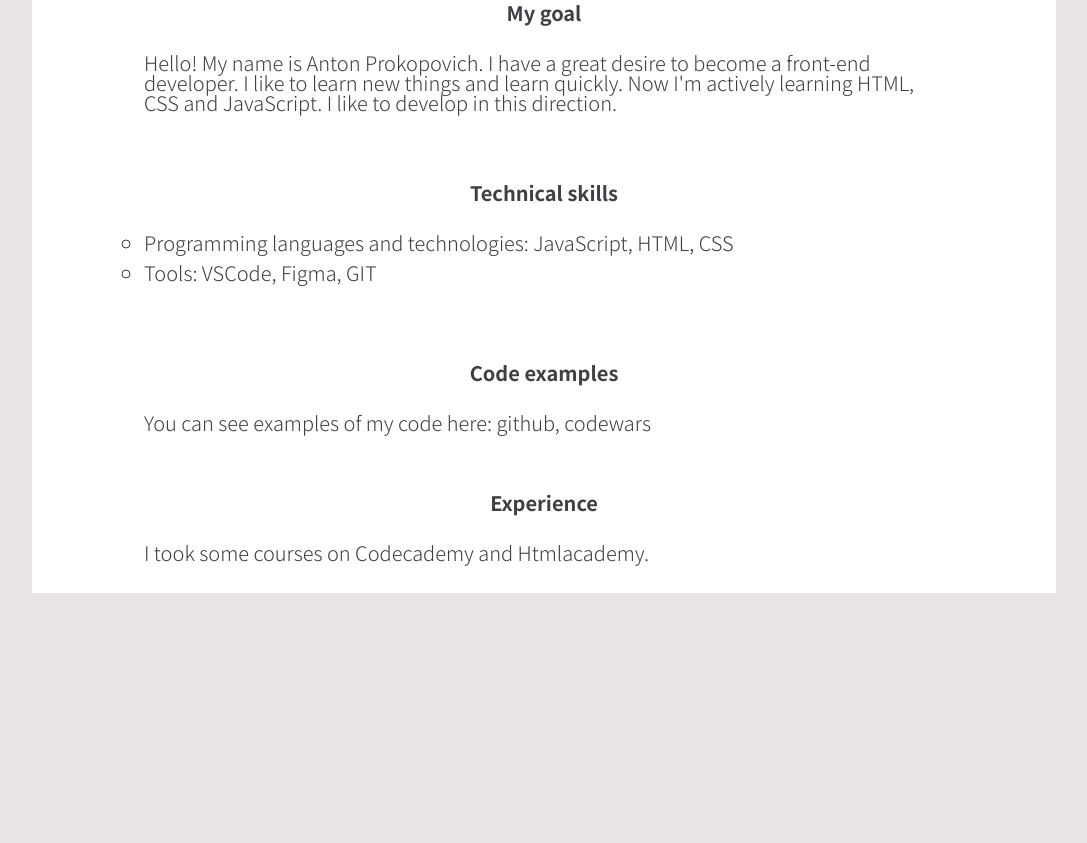
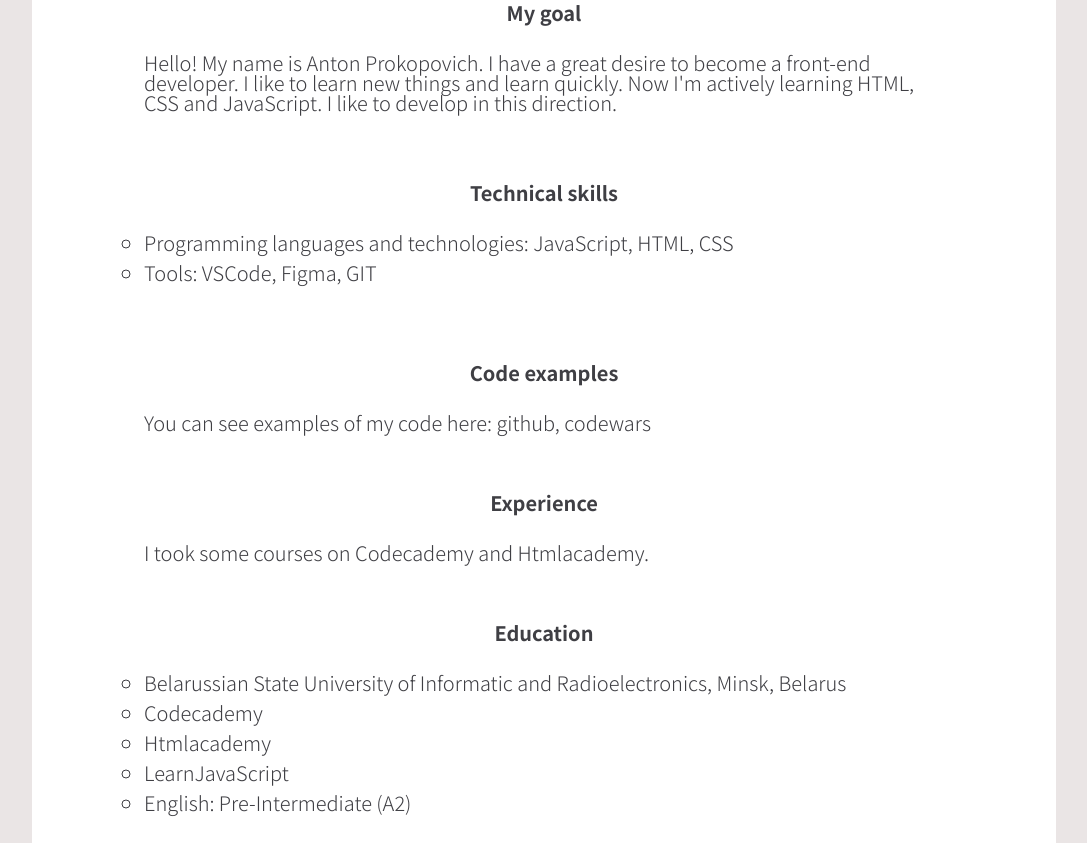
Before and after one commit to anton-prokopovich/rsschool-cv, a plain HTML site: page index.html in a window 1280 px wide. Shown: the part 540-1383 px from the top of the page, without its empty margins (96-1183 px from the left). Before the commit the page ends 1133 px from the top, so only its background shows below. Drawn offline with Linux system fonts and the light colour scheme.

Commit message:
feat: add information about education

```diff
--- a/index.html
+++ b/index.html
@@ -54,6 +54,16 @@
         <h2>Experience</h2>
         <p>I took some courses on Codecademy and Htmlacademy.</p>
       </section>
+      <section class="education">
+        <h2>Education</h2>
+        <ul class="education-list">
+          <li>Belarussian State University of Informatic and Radioelectronics, Minsk, Belarus</li>
+          <li>Codecademy</li>
+          <li>Htmlacademy</li>
+          <li>LearnJavaScript</li>
+          <li>English: Pre-Intermediate (A2)</li>
+        </ul>
+      </section>
     </div>
 
   </main>
--- a/style.css
+++ b/style.css
@@ -96,7 +96,8 @@ body {
 .goal h2,
 .skills h2,
 .examples h2,
-.experience h2 {
+.experience h2,
+.education h2 {
   margin: 0 auto;
   font-size: 20px;
   font-weight: 700;
@@ -118,7 +119,8 @@ body {
   margin: 30px auto 0 auto;
 }
 
-.skills-list {
+.skills-list,
+.education-list {
   display: flex;
   flex-direction: column;
   list-style-type: circle;
@@ -147,3 +149,15 @@ body {
 .examples a:hover {
   color: #6e89c3;
 }
+
+.education {
+  display: flex;
+  flex-direction: column;
+  height: 220px;
+  width: 800px;
+  margin: 30px auto 0 auto;
+}
+
+.education li {
+  margin-bottom: 10px;
+}
```
